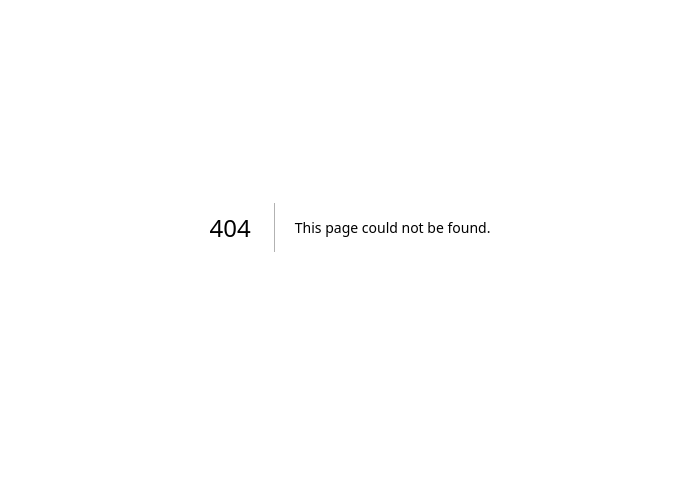
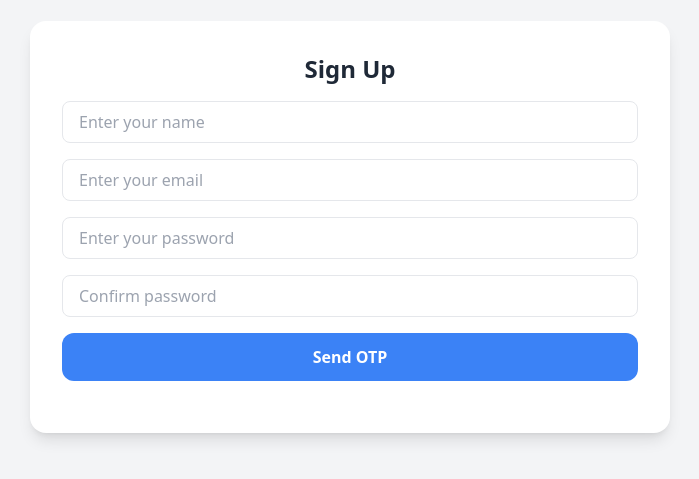
Before and after one commit to Nitesh-04/otp-mfa, a Next.js app: page /signup in a window 1280 px wide. Before the commit this address had no page. Shown: the part 173-652 px from the top of the page, without its empty margins (290-989 px from the left). Built offline with nearby package versions, Linux system fonts and the light colour scheme.

Commit message:
feat: mfa signup

```diff
--- a/app/api/login/route.ts
+++ b/app/api/login/route.ts
@@ -19,7 +19,7 @@ export async function POST(req: Request) {
       return NextResponse.json({ success: false, message: "Invalid password" }, { status: 401 });
     }
 
-    generateOtp(email);
+    await generateOtp(email);
 
     return NextResponse.json({ success: true, message: "Logged in successfully" });
 
--- /dev/null
+++ b/app/api/signup/route.ts
@@ -0,0 +1,34 @@
+import { NextResponse } from "next/server";
+import bcrypt from "bcrypt";
+import redis from "@/lib/redis";
+import prisma from "@/utils/db";
+
+export async function POST(req: Request) {
+  try {
+    const { name, email, password, otp } = await req.json();
+
+    const storedOtp = await redis.get(`otp:${email}`);
+
+    if (!storedOtp || storedOtp !== otp) {
+      return NextResponse.json({ success: false, message: "Invalid OTP" }, { status: 401 });
+    }
+
+    await redis.del(`otp:${email}`);
+
+    const hashedPassword = await bcrypt.hash(password, 12);
+
+    await prisma.user.create({
+      data: {
+        name,
+        email,
+        password: hashedPassword,
+      }
+    });
+
+    return NextResponse.json({ success: true, message: "Sign up successful!" });
+
+  } catch (error) {
+    console.error(error);
+    return NextResponse.json({ success: false, message: "Error signing up" }, { status: 500 });
+  }
+}
--- /dev/null
+++ b/app/api/verify/route.ts
@@ -0,0 +1,27 @@
+import { NextResponse } from "next/server";
+import { generateOtp } from "../_actions/actions";
+import prisma from "@/utils/db";
+
+export async function POST(req: Request) {
+  try {
+    const { email } = await req.json();
+
+    const user = await prisma.user.findUnique({
+        where: {
+            email,
+        },
+        });
+
+    if (user) {
+        return NextResponse.json({ success: false, message: "User already exists" }, { status: 401 });
+    }
+
+    await generateOtp(email);
+
+    return NextResponse.json({ success: true, message: "OTP sent!" });
+
+  } catch (error) {
+    console.error(error);
+    return NextResponse.json({ success: false, message: "Error sending OTP" }, { status: 500 });
+  }
+}
--- /dev/null
+++ b/app/forgot/page.tsx
@@ -0,0 +1,36 @@
+"use client";
+import { useState } from "react";
+
+export default function Login() {
+  const [email, setEmail] = useState("");
+  const [error, setError] = useState("");
+
+  async function handleForgot() {
+
+  }
+
+  return (
+    <div className="flex items-center justify-center h-screen bg-gray-100">
+      <div className="p-8 bg-white rounded-2xl shadow-lg text-center">
+        <h2 className="text-2xl font-bold mb-4 text-gray-800">Enter your email</h2>
+        <input
+          type="email"
+          required
+          placeholder="Enter your email"
+          className="w-full px-4 py-2 border rounded-lg mb-4 focus:outline-none focus:ring-2 focus:ring-blue-400"
+          value={email}
+          onChange={(e) => setEmail(e.target.value)}
+        />
+        <button
+          onClick={handleForgot}
+          className="w-full px-6 py-3 bg-blue-500 text-white rounded-xl font-semibold hover:bg-blue-600 transition"
+        >
+          Send Link
+        </button>
+
+        <p className="text-red-500 text-center mt-5">{error}</p>
+
+        </div>
+    </div>
+  );
+}
--- a/app/login/page.tsx
+++ b/app/login/page.tsx
@@ -1,4 +1,5 @@
 "use client";
+import Link from "next/link";
 import { useState } from "react";
 
 export default function Login() {
@@ -58,17 +59,15 @@ export default function Login() {
 
         <div className="flex items-center justify-between mt-5">
           <button
-            onClick={handleLogin}
             className="w-1/4 px-2 py-2 bg-blue-300 text-white rounded-xl font-semibold hover:bg-blue-600 transition"
           >
-            Sign Up
+            <Link href="/signup">Sign Up</Link>
           </button>
 
           <button
-            onClick={handleLogin}
             className="w-1/3 px-2 py-2 bg-blue-300 text-white rounded-xl font-semibold hover:bg-blue-600 transition"
           >
-            Forgot Password
+            <Link href="/forgot">Forgot Password</Link>
           </button>
         </div>
 
--- /dev/null
+++ b/app/signup/page.tsx
@@ -0,0 +1,121 @@
+"use client";
+import { useState } from "react";
+
+export default function Login() {
+  const [email, setEmail] = useState("");
+  const [password, setPassword] = useState("");
+  const [error, setError] = useState("");
+  const [cpassword, setCpassword] = useState("");
+  const [name, setName] = useState("");
+  const [showOtpInput, setShowOtpInput] = useState(false);
+  const [otp, setOtp] = useState("");
+
+  async function handleSignup() {
+    if (password !== cpassword) {
+      setError("Passwords do not match");
+      return;
+    }
+
+    const response = await fetch("/api/verify", {
+      method: "POST",
+      headers: { "Content-Type": "application/json" },
+      body: JSON.stringify({ email }),
+    });
+
+    const res = await response.json();
+    if (res.success) {
+      setShowOtpInput(true);
+      setError("");
+    } else {
+      setError(res.message || "Error signing up");
+    }
+  }
+
+  async function verifyOtp() {
+    const response = await fetch("/api/signup", {
+      method: "POST",
+      headers: { "Content-Type": "application/json" },
+      body: JSON.stringify({ name, email, password, otp }),
+    });
+
+    const data = await response.json();
+    if (data.success) {
+      localStorage.setItem("userEmail", email);
+      window.location.href = "/dashboard";
+    } else {
+      setError(data.message || "Error logging in");
+    }
+  }
+
+  return (
+    <div className="flex items-center justify-center h-screen bg-gray-100">
+      <div className="w-1/2 p-8 bg-white rounded-2xl shadow-lg text-center">
+        <h2 className="text-2xl font-bold mb-4 text-gray-800">
+          {showOtpInput ? "Enter OTP" : "Sign Up"}
+        </h2>
+
+        {!showOtpInput ? (
+          <>
+            <input
+              type="text"
+              required
+              placeholder="Enter your name"
+              className="w-full px-4 py-2 border rounded-lg mb-4 focus:outline-none focus:ring-2 focus:ring-blue-400"
+              value={name}
+              onChange={(e) => setName(e.target.value)}
+            />
+            <input
+              type="email"
+              required
+              placeholder="Enter your email"
+              className="w-full px-4 py-2 border rounded-lg mb-4 focus:outline-none focus:ring-2 focus:ring-blue-400"
+              value={email}
+              onChange={(e) => setEmail(e.target.value)}
+            />
+            <input
+              type="password"
+              required
+              placeholder="Enter your password"
+              className="w-full px-4 py-2 border rounded-lg mb-4 focus:outline-none focus:ring-2 focus:ring-blue-400"
+              value={password}
+              onChange={(e) => setPassword(e.target.value)}
+            />
+            <input
+              type="password"
+              required
+              placeholder="Confirm password"
+              className="w-full px-4 py-2 border rounded-lg mb-4 focus:outline-none focus:ring-2 focus:ring-blue-400"
+              value={cpassword}
+              onChange={(e) => setCpassword(e.target.value)}
+            />
+            <button
+              onClick={handleSignup}
+              className="w-full px-6 py-3 bg-blue-500 text-white rounded-xl font-semibold hover:bg-blue-600 transition"
+            >
+              Send OTP
+            </button>
+          </>
+        ) : (
+          <>
+            <input
+              type="text"
+              required
+              placeholder="Enter OTP"
+              className="w-full px-4 py-2 border rounded-lg mb-4 focus:outline-none focus:ring-2 focus:ring-blue-400"
+              value={otp}
+              onChange={(e) => setOtp(e.target.value)}
+            />
+            <button
+              onClick={verifyOtp}
+              className="w-full px-6 py-3 bg-green-500 text-white rounded-xl font-semibold hover:bg-green-600 transition"
+            >
+              Verify OTP
+            </button>
+          </>
+        )}
+
+        <p className="text-red-500 text-center mt-5">{error}</p>
+      </div>
+    </div>
+  );
+}
```
